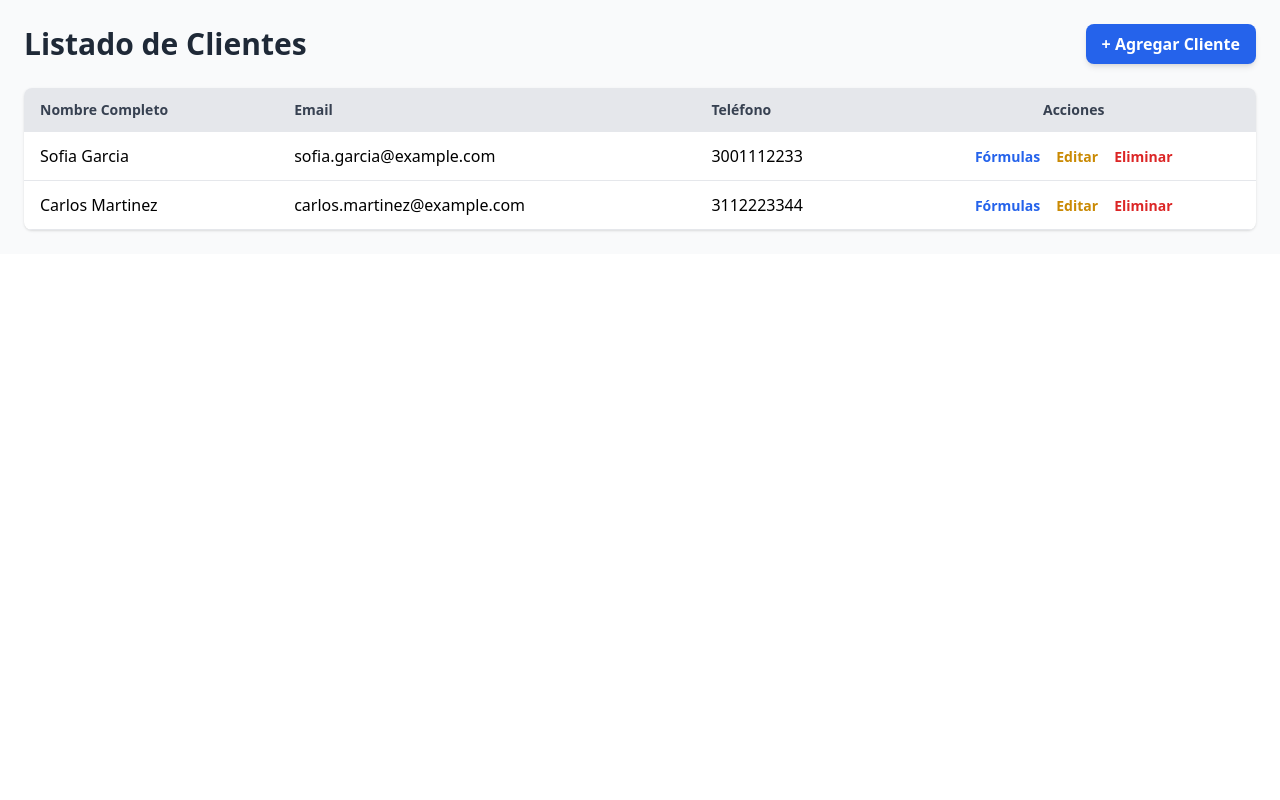
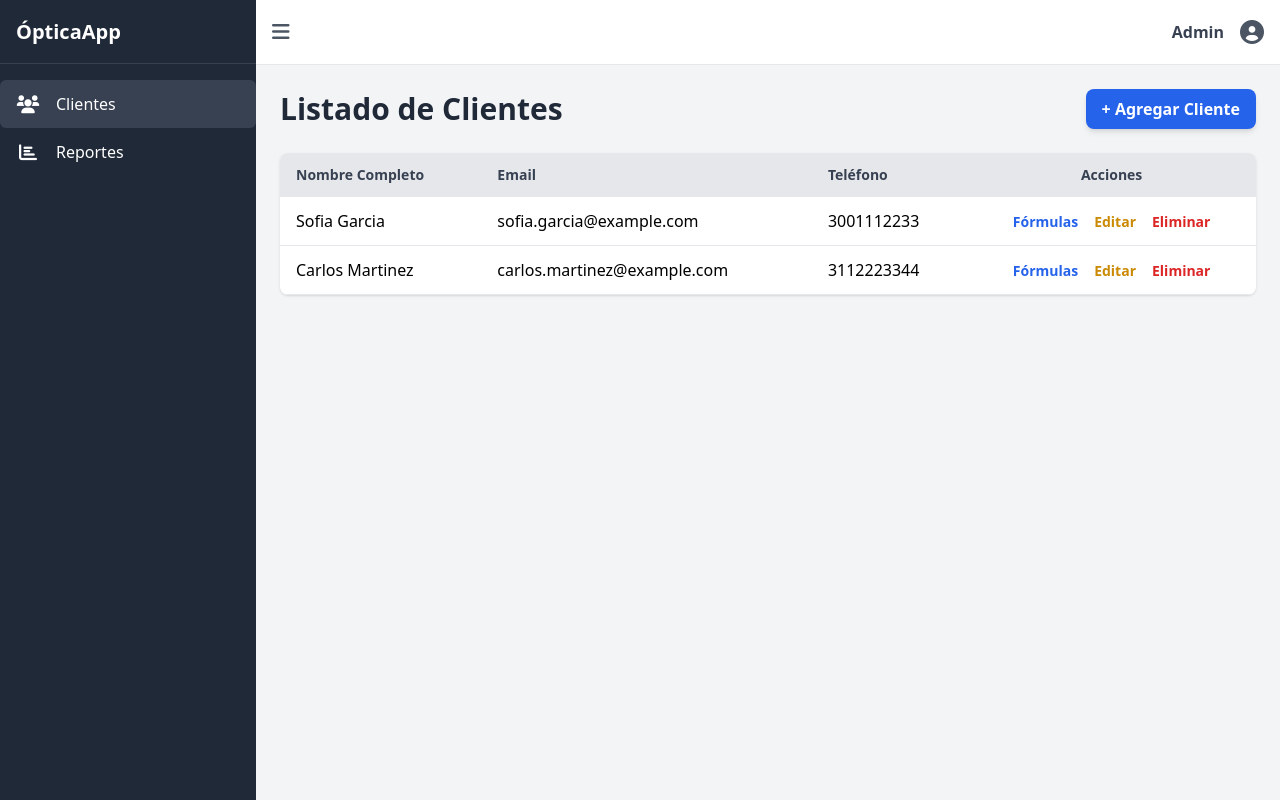
Before and after one commit to ckcristock/portafolio2025, an Angular app: page /clients in a window 1280 px wide. Built offline with nearby package versions, Linux system fonts and the light colour scheme.

Commit message:
Add top and sidebar

```diff
--- a/src/app/app.component.html
+++ b/src/app/app.component.html
@@ -1,5 +1 @@
-<body class="bg-gray-50">
-  <main>
-    <router-outlet></router-outlet>
-  </main>
-</body>
+<router-outlet></router-outlet>
--- /dev/null
+++ b/src/app/components/layout/layout.component.html
@@ -0,0 +1,52 @@
+<div class="flex h-screen bg-gray-100 font-sans">
+  <aside
+    class="flex-shrink-0 bg-gray-800 text-white transition-all duration-300"
+    [ngClass]="isSidebarOpen ? 'w-64' : 'w-20'"
+  >
+    <div
+      class="flex items-center justify-between p-4 h-16 border-b border-gray-700"
+    >
+      <span *ngIf="isSidebarOpen" class="text-xl font-semibold">ÓpticaApp</span>
+      <i
+        class="fas fa-eye text-2xl"
+        [ngClass]="{ 'mx-auto': !isSidebarOpen, hidden: isSidebarOpen }"
+      ></i>
+    </div>
+    <nav class="mt-4">
+      <a
+        routerLink="/clients"
+        routerLinkActive="bg-gray-700"
+        class="flex items-center py-2.5 px-4 rounded-md transition duration-200 hover:bg-gray-700"
+      >
+        <i class="fas fa-users w-6 text-center text-lg"></i>
+        <span *ngIf="isSidebarOpen" class="ml-4">Clientes</span>
+      </a>
+      <a
+        href="#"
+        class="flex items-center py-2.5 px-4 rounded-md transition duration-200 hover:bg-gray-700"
+      >
+        <i class="fas fa-chart-bar w-6 text-center text-lg"></i>
+        <span *ngIf="isSidebarOpen" class="ml-4">Reportes</span>
+      </a>
+    </nav>
+  </aside>
+
+  <div class="flex-1 flex flex-col overflow-hidden">
+    <header class="flex items-center justify-between p-4 bg-white border-b">
+      <button
+        (click)="toggleSidebar()"
+        class="text-gray-600 hover:text-gray-800 focus:outline-none"
+      >
+        <i class="fas fa-bars text-xl"></i>
+      </button>
+      <div class="flex items-center">
+        <span class="mr-4 font-semibold text-gray-700">Admin</span>
+        <i class="fas fa-user-circle text-2xl text-gray-600"></i>
+      </div>
+    </header>
+
+    <main class="flex-1 overflow-x-hidden overflow-y-auto">
+      <router-outlet></router-outlet>
+    </main>
+  </div>
+</div>
--- /dev/null
+++ b/src/app/components/layout/layout.component.ts
@@ -0,0 +1,18 @@
+import { Component } from '@angular/core';
+import { CommonModule } from '@angular/common';
+import { RouterModule } from '@angular/router';
+
+@Component({
+  selector: 'app-layout',
+  standalone: true,
+  imports: [CommonModule, RouterModule],
+  templateUrl: './layout.component.html',
+  styleUrls: ['./layout.component.scss'],
+})
+export class LayoutComponent {
+  isSidebarOpen = true; // La sidebar estará abierta por defecto
+
+  toggleSidebar() {
+    this.isSidebarOpen = !this.isSidebarOpen;
+  }
+}
--- a/src/index.html
+++ b/src/index.html
@@ -1,13 +1,17 @@
-<!doctype html>
+<!DOCTYPE html>
 <html lang="en">
-<head>
-  <meta charset="utf-8">
-  <title>Angular</title>
-  <base href="/">
-  <meta name="viewport" content="width=device-width, initial-scale=1">
-  <link rel="icon" type="image/x-icon" href="favicon.ico">
-</head>
-<body>
-  <app-root></app-root>
-</body>
+  <head>
+    <meta charset="utf-8" />
+    <title>Óptica Color Lents</title>
+    <base href="/" />
+    <meta name="viewport" content="width=device-width, initial-scale=1" />
+    <link rel="icon" type="image/x-icon" href="favicon.ico" />
+    <link
+      rel="stylesheet"
+      href="https://cdnjs.cloudflare.com/ajax/libs/font-awesome/6.0.0/css/all.min.css"
+    />
+  </head>
+  <body>
+    <app-root></app-root>
+  </body>
 </html>
```
Also changed, not shown: src/app/app.routes.ts (+14 -10 lines), src/app/components/layout/layout.component.scss (added), 1 other file (tests, documents, lock files or other folders).
